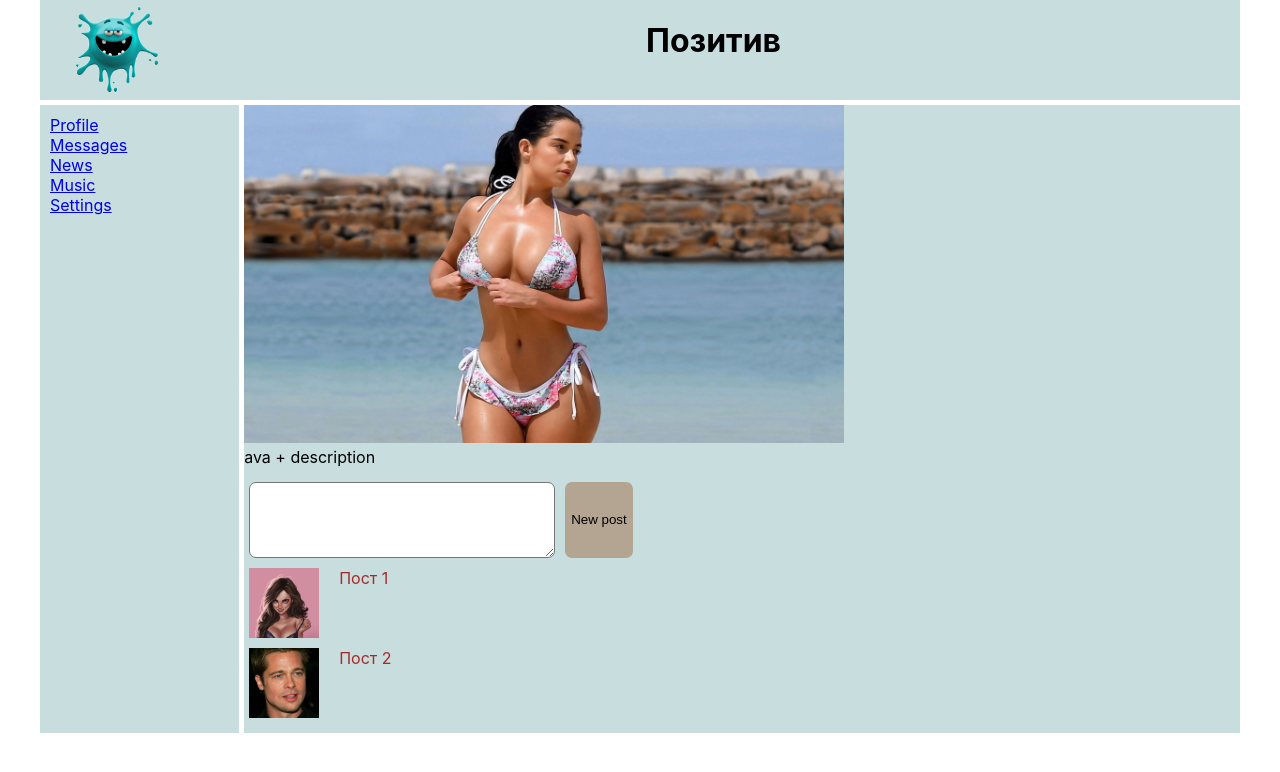
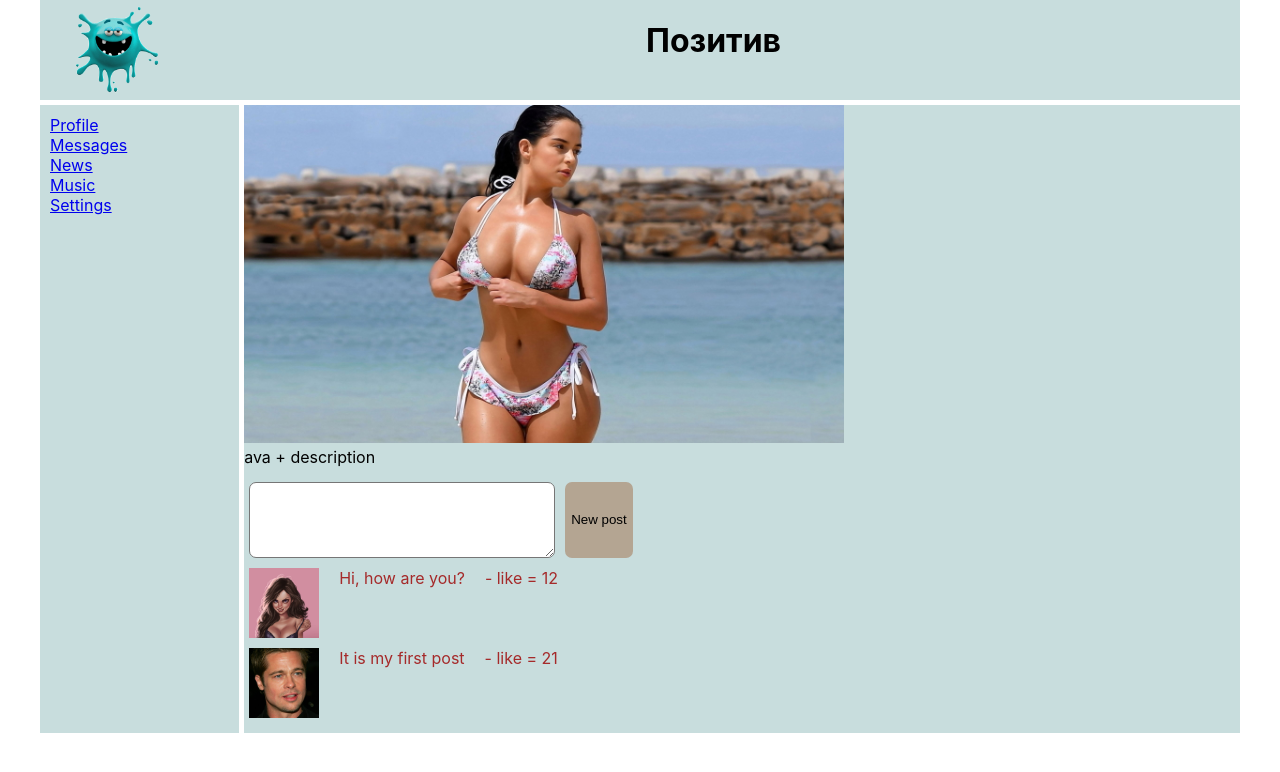
Before and after one commit to FedoseevDS/social-network, a React (Create React App) app: page / in a window 1280 px wide. Shown: the top 772 px of the page. Built offline with nearby package versions, Linux system fonts and the light colour scheme.

Commit message:
Добавил дополнительные props

```diff
--- a/src/components/common/post/post.js
+++ b/src/components/common/post/post.js
@@ -1,11 +1,12 @@
 import styles from "./styles.module.css";
 
-const Post = ({ text = "пост", img }) => (
+const Post = ({ message = "пост", img, like='0' }) => (
   <div className={styles.wrapper}>
     <div>
-      <img src={img} alt='avatar' />
+      <img src={img} alt="avatar" />
     </div>
-    <span>{text}</span>
+    <span>{message}</span>
+    <span>- like = {like}</span>
   </div>
 );
 
--- a/src/components/posts/myPosts/myPosts.js
+++ b/src/components/posts/myPosts/myPosts.js
@@ -12,8 +12,8 @@ const MyPost = () => (
       <button>New post</button>
     </div>
     <div>
-      <Post text={"Пост 1"} img={kateImg} />
-      <Post text={"Пост 2"} img={pit} />
+      <Post message="Hi, how are you?" img={kateImg} like='12' />
+      <Post message='It is my first post' img={pit} like='21' />
     </div>
   </div>
 );
```
